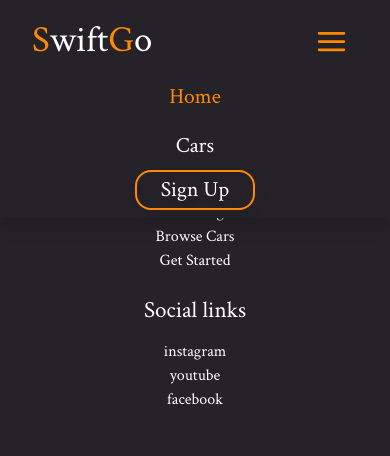
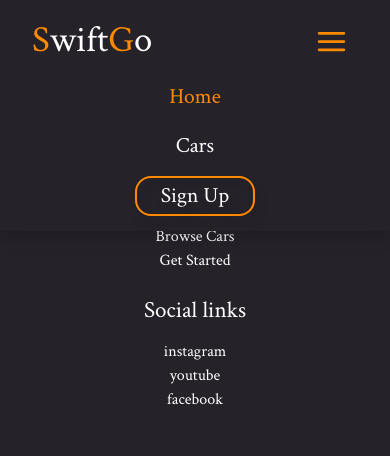
Before and after one commit to GenaPlem/django_car_rental, a Django app: template templates/base.html in a window 390 px wide, after a click that opens the changed part. Shown: the top 456 px of the page. Run offline with Django 4.2, Linux system fonts and the light colour scheme; the template is opened without the code that fills it, so the values that code supplies are empty.

Commit message:
Update styles for mobile nav menu

```diff
--- a/static/css/styles.css
+++ b/static/css/styles.css
@@ -79,6 +79,10 @@ body {
 
 .nav-link:hover {
     text-decoration: underline 2px solid #FF8A00;
+}
+
+li.nav-item:last-of-type {
+    margin: 0.4rem 0;
 }
 
 .btn-orange {
```
